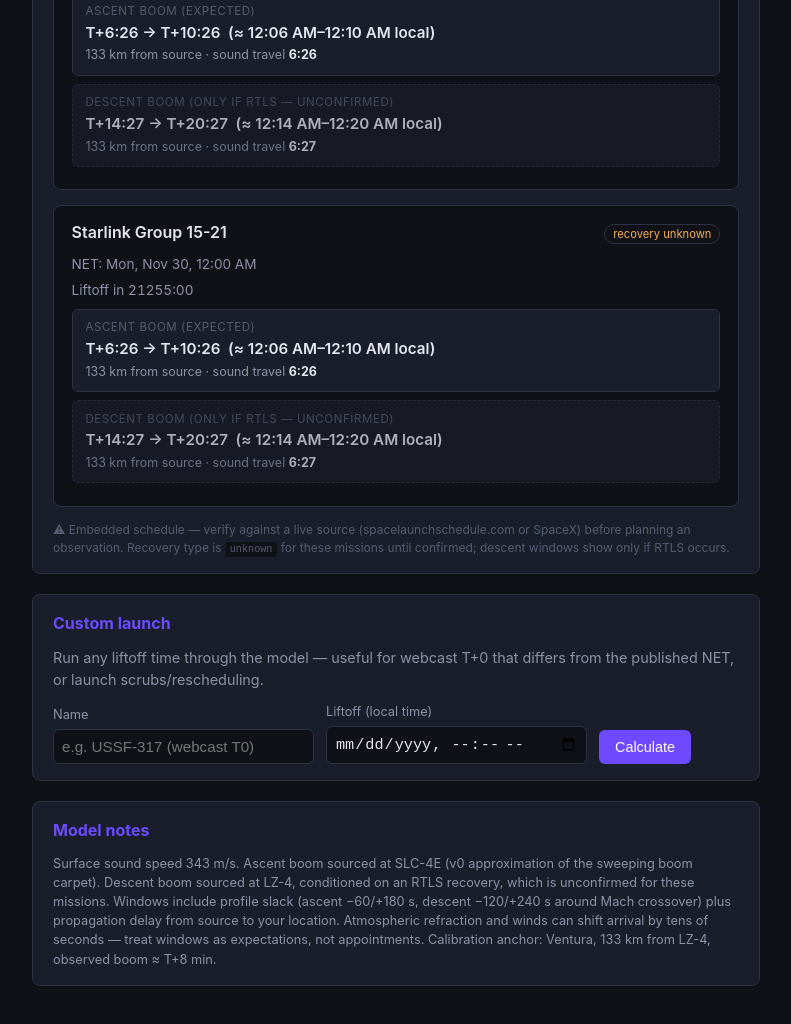
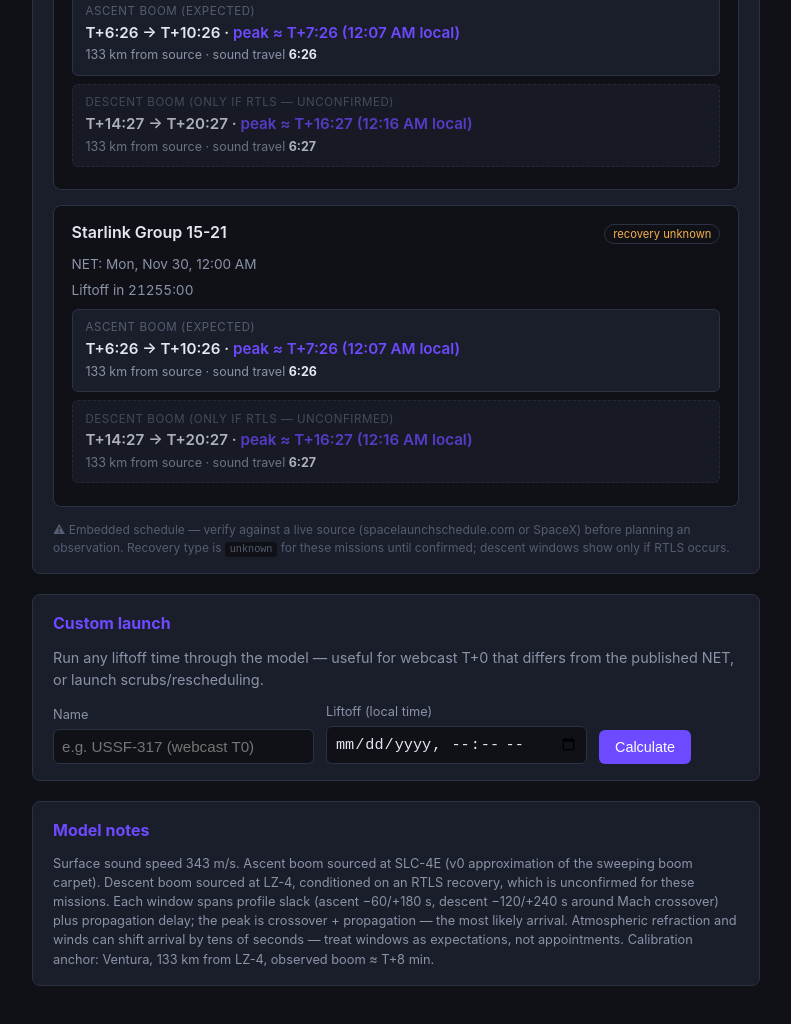
Before and after one commit to Boomwatch/boomwatch, a plain HTML site: page frontend/index.html in a window 1280 px wide. Shown: the part 1742-2766 px from the top of the page, without its empty margins (244-1035 px from the left). Drawn offline with Linux system fonts and the light colour scheme.

Commit message:
Updated index.html with list of cities and peak time for boom

```diff
--- a/frontend/index.html
+++ b/frontend/index.html
@@ -50,6 +50,7 @@
   .window .tag { font-size: 0.72rem; text-transform: uppercase; letter-spacing: 0.05em;
                  color: var(--dim); }
   .window .times { font-size: 0.95rem; font-weight: 600; margin: 0.1rem 0; }
+  .window .peak { color: var(--accent); }
   .window .detail { font-size: 0.78rem; color: var(--muted); }
   .window .detail b { color: var(--text); }
   .window.cond { opacity: 0.75; border-style: dashed; }
@@ -131,11 +132,11 @@
   <p class="footnote" style="font-size:0.8rem; color:var(--muted)">
     Surface sound speed 343 m/s. Ascent boom sourced at SLC-4E (v0 approximation of the
     sweeping boom carpet). Descent boom sourced at LZ-4, conditioned on an RTLS recovery,
-    which is unconfirmed for these missions. Windows include profile slack
-    (ascent −60/+180 s, descent −120/+240 s around Mach crossover) plus propagation delay
-    from source to your location. Atmospheric refraction and winds can shift arrival by
-    tens of seconds — treat windows as expectations, not appointments.
-    Calibration anchor: Ventura, 133 km from LZ-4, observed boom ≈ T+8 min.
+    which is unconfirmed for these missions. Each window spans profile slack
+    (ascent −60/+180 s, descent −120/+240 s around Mach crossover) plus propagation delay;
+    the peak is crossover + propagation — the most likely arrival. Atmospheric refraction
+    and winds can shift arrival by tens of seconds — treat windows as expectations,
+    not appointments. Calibration anchor: Ventura, 133 km from LZ-4, observed boom ≈ T+8 min.
   </p>
 </div>
 
@@ -185,14 +186,16 @@ function haversineMeters(lat1, lon1, lat2, lon2) {
   return 2 * R * Math.asin(Math.sqrt(a));
 }
 
-// Returns the audible window at the observer, in T+ seconds:
-// [crossover - pre + propDelay,  crossover + post + propDelay]
+// Returns the audible window at the observer, in T+ seconds.
+// start/end include profile slack; peak = crossover + propagation
+// (physically centered expectation — the most likely arrival).
 function boomWindow(profile, src, obsLat, obsLon) {
   const distM = haversineMeters(src.lat, src.lon, obsLat, obsLon);
   const propDelay = distM / SOUND_MPS;
   return {
     start: profile.crossover - profile.pre  + propDelay,
     end:   profile.crossover + profile.post + propDelay,
+    peak:  profile.crossover + propDelay,
     propDelay,
     distKm: distM / 1000
   };
@@ -290,8 +293,9 @@ function windowHtml(tag, w, netIso, cond) {
   return `
     <div class="window${cond ? " cond" : ""}">
       <div class="tag">${tag}</div>
-      <div class="times">${fmtTplus(w.start)} → ${fmtTplus(w.end)}
-        &nbsp;(≈ ${fmtLocal(netIso, w.start)}–${fmtLocal(netIso, w.end)} local)</div>
+      <div class="times">${fmtTplus(w.start)} → ${fmtTplus(w.end)} ·
+        <span class="peak">peak ≈ ${fmtTplus(w.peak)}
+        (${fmtLocal(netIso, w.peak)} local)</span></div>
       <div class="detail">${w.distKm.toFixed(0)} km from source ·
         sound travel <b>${fmtDur(w.propDelay)}</b></div>
     </div>`;
```
